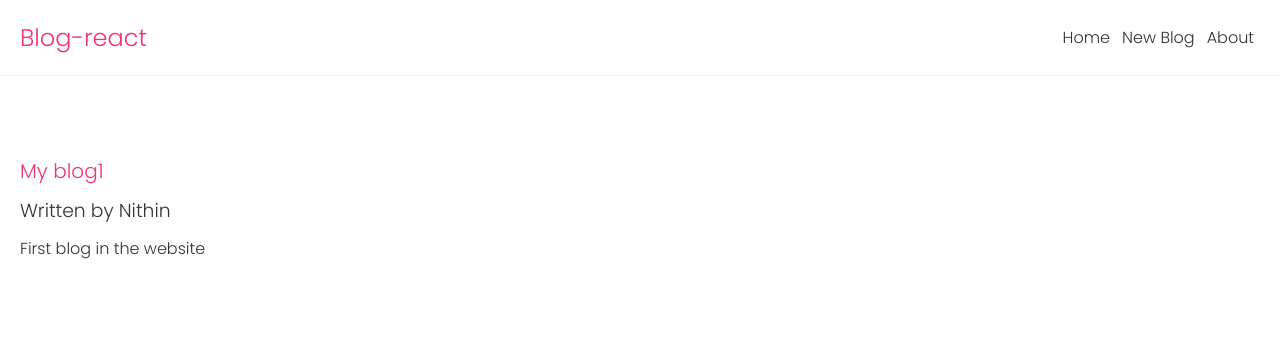
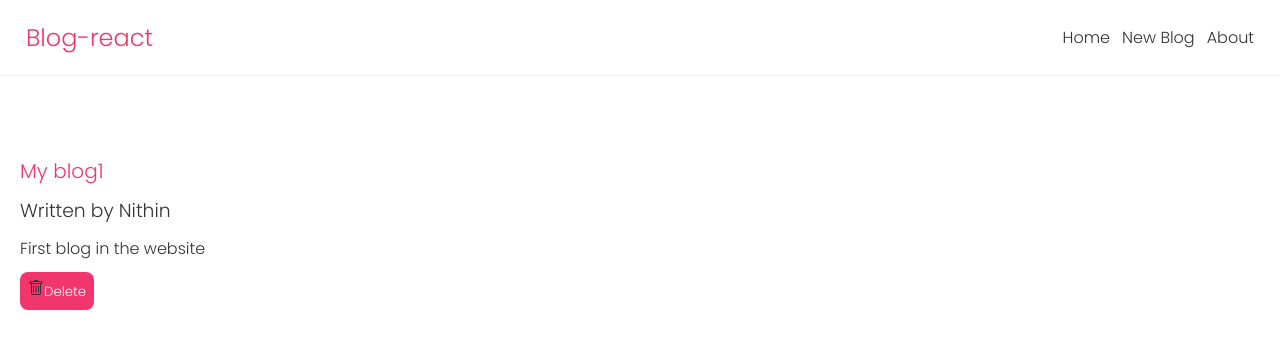
Before and after one commit to Nithinkumar-05/Blog-react, a React (Create React App) app: page /blogs/1 in a window 1280 px wide. Shown: the top 348 px of the page. Built offline with nearby package versions, Linux system fonts and the light colour scheme; data requests are answered from the project's data file; a web font is replaced by a local one.

Commit message:
add delete and errorpage-404

```diff
--- a/data/db.json
+++ b/data/db.json
@@ -43,10 +43,10 @@
       "author": "Eruventi Nithin Kumar"
     },
     {
-      "id": "539c",
-      "title": "Mount Everest",
-      "body": "Peak to reach over",
-      "author": "Nithin"
+      "id": "9189",
+      "title": "The marvel society",
+      "body": "Thor ",
+      "author": "Mario"
     }
   ]
 }
--- a/public/index.html
+++ b/public/index.html
@@ -24,7 +24,7 @@
       work correctly both with client-side routing and a non-root public URL.
       Learn how to configure a non-root public URL by running `npm run build`.
     -->
-    <title>React App</title>
+    <title>Blog-react</title>
   </head>
   <body>
     <noscript>You need to enable JavaScript to run this app.</noscript>
--- a/src/About.js
+++ b/src/About.js
@@ -2,7 +2,7 @@ const About = () => {
     return (
         <div className="about">
             <h1>About</h1>
-            <p>This is a simple web application developed using ReactJS. It showcases the</p>
+            <p>This is a simple web application developed using ReactJS. It showcases  a blog built using json-server & react.</p>
 
         </div>
      );
--- a/src/App.js
+++ b/src/App.js
@@ -4,6 +4,7 @@ import { BrowserRouter as Router, Route, Routes} from 'react-router-dom';
 import Create from './Create';
 import About from './About';
 import Details from './Details';
+import ErrorPage from './Errorpage';
 
 
 function App() {
@@ -18,6 +19,7 @@ function App() {
                 <Route exact path='/create' element={<Create/>}></Route>
                 <Route  exact path='/about' element={<About/>}></Route>
                 <Route exact path='/blogs/:id' element={<Details/>}></Route>
+                <Route exact path='*' element={<ErrorPage/>}></Route>
               </Routes>
           </div>
         </div>
--- a/src/Create.js
+++ b/src/Create.js
@@ -1,32 +1,42 @@
 import React, { useState } from "react";
-
+import { useNavigate} from 'react-router-dom';
 const Create = () => {
     const [title, setTitle] = useState("");
     const [body, setBody] = useState("");
     const [author, setAuthor] = useState("");
     const [isPending, setIsPending] = useState(false);
+    const history = useNavigate();
+
+
+
     const handleSubmit = (e) => {
         e.preventDefault();
         const blog = { title, body, author };
-        //console.log(blog);
-        // Reset form fields after submission
-        setTitle("");
-        setBody("");
-        setAuthor("");
 
         setIsPending(true);
-        fetch('http://localhost:8000/blogs',{
-            method:'POST',
-            headers:{
-                'Content-Type':'application/json'
+        fetch('http://localhost:8000/blogs', {
+            method: 'POST',
+            headers: {
+                'Content-Type': 'application/json'
             },
-            body:JSON.stringify(blog)
-        }).then((res)=> {
-            res.json();
-            setTimeout(function(){setIsPending(false)},2500);
-            //setIsPending(false);
+            body: JSON.stringify(blog)
         })
-        .catch((err)=>{console.log(err)})
+        .then(res => {
+            if (!res.ok) {
+                throw new Error('Failed to add blog');
+            }
+            return res.json();
+        })
+        .then(data => {
+            console.log('Blog added successfully', data);
+            setIsPending(false);
+            // Redirect to home page after successful submission
+            history('/');
+        })
+        .catch(err => {
+            setIsPending(false);
+            console.error('Error adding blog:', err);
+        });
     };
 
     return (
--- a/src/Details.js
+++ b/src/Details.js
@@ -1,8 +1,15 @@
-import { useParams } from "react-router-dom";
+import { useNavigate, useParams } from "react-router-dom";
 import useFetch from './useFetch';
 const Details = () => {
     const { id } =useParams();
     const {data:blog,error,isPending} = useFetch('http://localhost:8000/blogs/'+id);
+    const navigate = useNavigate();
+    const handleClick= ()=>{
+        fetch('http://localhost:8000/blogs/'+id ,{
+            method:'DELETE'
+        }).then(()=>navigate('/'))
+         .catch(console.err)
+    }
     return (
         <div className="blog-details">
             {isPending && <div>Loading...</div>}
@@ -12,7 +19,13 @@ const Details = () => {
                     <h2>{ blog.title}</h2>
                     <h3>Written by {blog.author}</h3>
                     <p className="article-content">{ blog.body}</p>
-
+                    <button  className="delete"  onClick={handleClick}>
+                        <svg xmlns="http://www.w3.org/2000/svg" width="16" height="16" fill="currentColor" class="bi bi-trash" viewBox="0 0 16 16" >
+                        <path d="M5.5 5.5A.5.5 0 0 1 6 6v6a.5.5 0 0 1-1 0V6a.5.5 0 0 1 .5-.5m2.5 0a.5.5 0 0 1 .5.5v6a.5.5 0 0 1-1 0V6a.5.5 0 0 1 .5-.5m3 .5a.5.5 0 0 0-1 0v6a.5.5 0 0 0 1 0z"/>
+                            <path d="M14.5 3a1 1 0 0 1-1 1H13v9a2 2 0 0 1-2 2H5a2 2 0 0 1-2-2V4h-.5a1 1 0 0 1-1-1V2a1 1 0 0 1 1-1H6a1 1 0 0 1 1-1h2a1 1 0 0 1 1 1h3.5a1 1 0 0 1 1 1zM4.118 4 4 4.059V13a1 1 0 0 0 1 1h6a1 1 0 0 0 1-1V4.059L11.882 4zM2.5 3h11V2h-11z"/>
+                            </svg>
+                        Delete
+                        </button>
                 </article>
             )}
         </div>
--- /dev/null
+++ b/src/Errorpage.js
@@ -0,0 +1,12 @@
+import { Link } from "react-router-dom";
+const ErrorPage = () => {
+    return (
+        <div className="error-page">
+            <h1>Error</h1>
+            <p>Sorry, there was an error processing your request.</p>
+            <Link  to={'/'}>Lets go to the home page</Link>
+        </div>
+     );
+}
+
+export default ErrorPage;
--- a/src/Navbar.js
+++ b/src/Navbar.js
@@ -2,7 +2,7 @@ import {Link} from 'react-router-dom';
 const Navbar = () => {
     return (
         <nav className="navbar navbar-expand-lg navbar-light bg-light">
-            <h1>Blog-react</h1>
+            <h1><Link to="/" className='mainlogo'>Blog-react</Link></h1>
             <div className="links">
                 <Link to="/">Home</Link>
                 <Link to="/create">New Blog</Link>
--- a/src/index.css
+++ b/src/index.css
@@ -8,7 +8,9 @@
   font-style: normal;
   color: #333;
 }
-
+.mainlogo{
+  color: #f1356d;
+}
 .navbar {
   padding: 20px;
   display: flex;
@@ -131,7 +133,7 @@
   box-sizing: border-box;
   display: block;
 }
-.create button {
+.create button ,.delete{
   background: #f1356d;
   color: #fff;
   border: 0;
```
